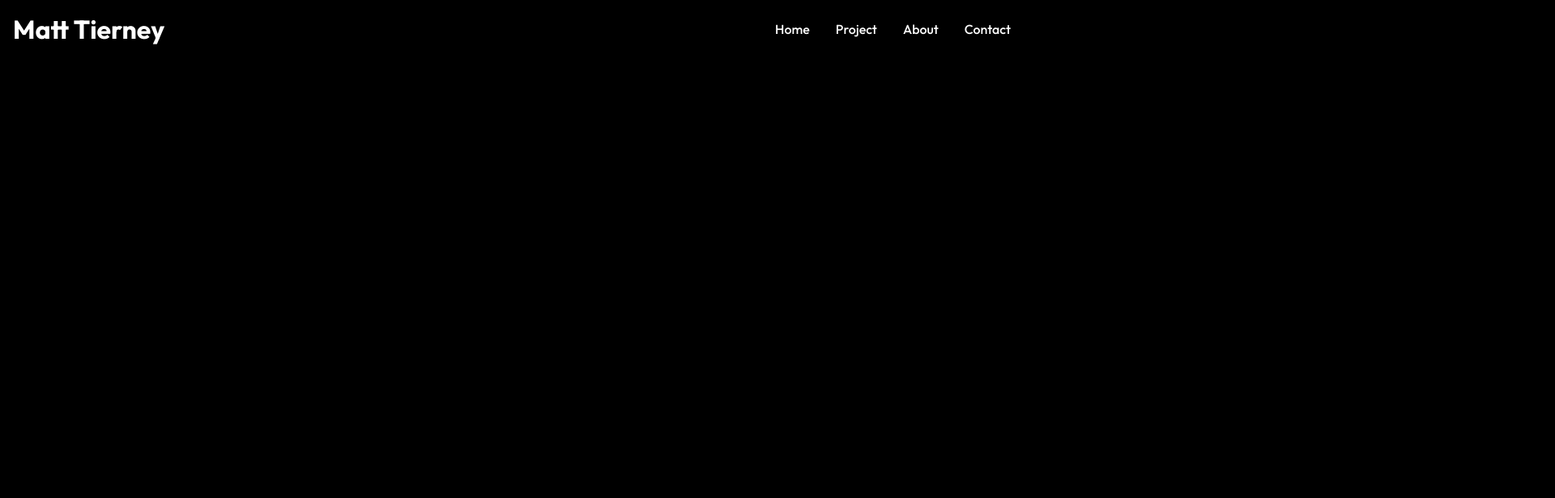
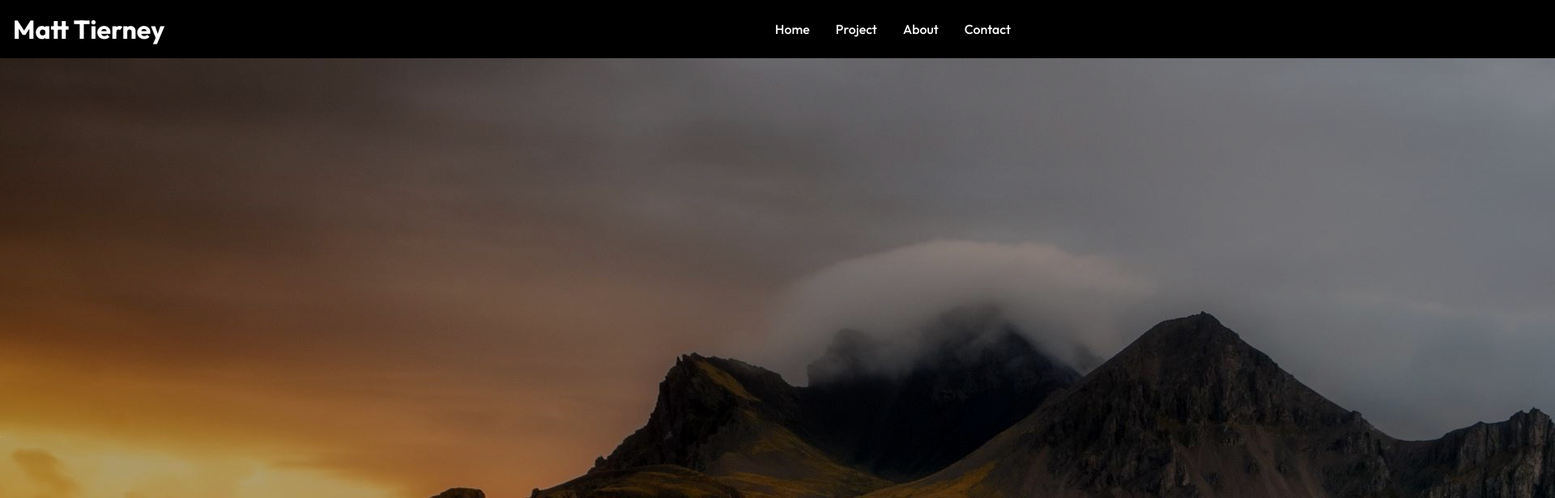
Before and after one commit to Tierney7/port-tierney, a React (Create React App) app: page / in a window 1280 px wide. Shown: the top 616 px of the page at 81% size, 1920 px wide, since content can reach past the window. Built offline with nearby package versions, Linux system fonts and the light colour scheme.

Commit message:
bg-image

```diff
--- /dev/null
+++ b/src/components/HeroImg.js
@@ -0,0 +1,15 @@
+import "./HeroImgStyles.css";
+
+import React from 'react'
+
+import IntroImg from "../assets/header-background.jpg"
+
+const HeroImg = () => {
+  return <div className="hero">
+      <div className="mask">
+        <img className="intro-img" src={IntroImg} alt="IntroImg" />
+      </div>
+    </div>;
+  };
+
+export default HeroImg;
--- a/src/routes/Home.js
+++ b/src/routes/Home.js
@@ -1,12 +1,14 @@
 import React from 'react';
 import Navbar from '../components/Navbar';
+import HeroImg from '../components/HeroImg';
 
 const Home = () => {
   return (
     <div>
       <Navbar />
+      <HeroImg />
     </div>
   );
 };
 
-export default Home
+export default Home;
```
Also changed, not shown: src/assets/header-background.jpg (added), src/components/HeroImgStyles.css (added).
